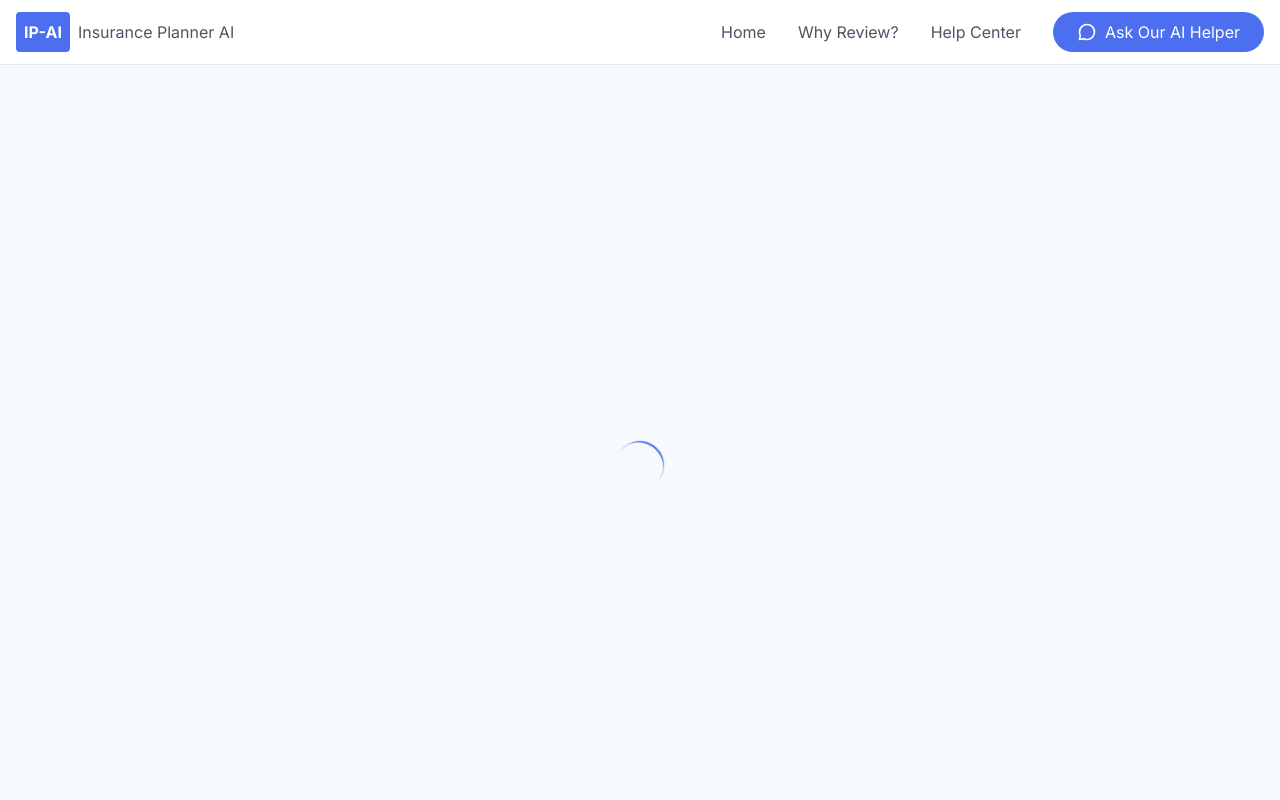
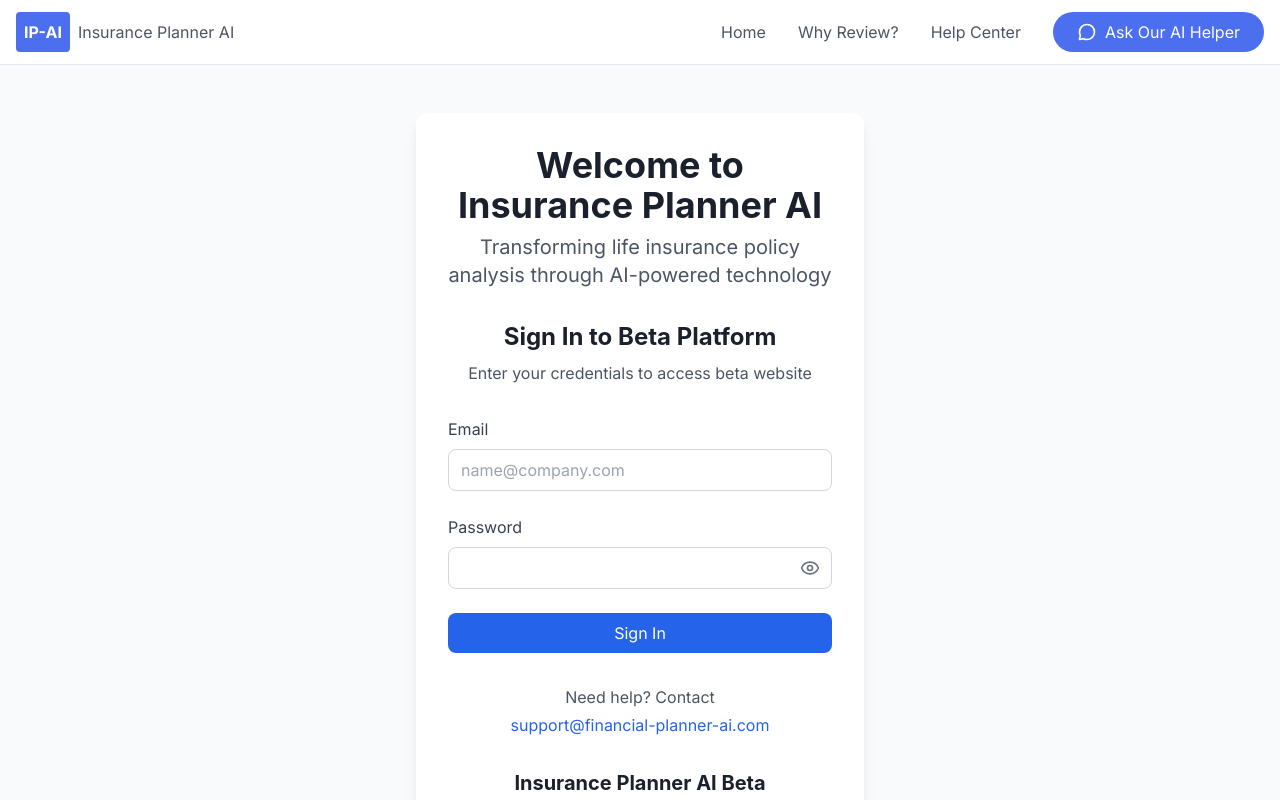
Before and after one commit to itsgabeover/dashboard-copy, a Next.js app: page /login in a window 1280 px wide. Before the commit this address had no page. Shown: the top 800 px of the page. Built offline with nearby package versions, Linux system fonts and the light colour scheme.

Commit message:
Update page.tsx

```diff
--- a/app/login/page.tsx
+++ b/app/login/page.tsx
@@ -1,255 +1,152 @@
 "use client"
 
-import { useRouter } from "next/navigation"
-import { useEffect, useState } from "react"
-import { Upload, AlertTriangle, X, Info, ChevronRight, Zap } from "lucide-react"
-import { Button } from "@/components/ui/button"
-import { Input } from "@/components/ui/input"
-import { Card, CardContent, CardHeader, CardTitle, CardDescription } from "@/components/ui/card"
-import Link from "next/link"
+import type React from "react"
+import { useState } from "react"
+import { Eye, EyeOff } from "lucide-react"
 
-const isValidEmail = (email: string): boolean => {
-  const emailRegex = /^[^\s@]+@[^\s@]+\.[^\s@]+$/
-  const validTLDs = [".com", ".net", ".org", ".edu", ".gov", ".mil", ".info", ".io", ".co.uk", ".ca"]
-  return (
-    emailRegex.test(email) &&
-    !email.endsWith(".con") &&
-    !email.endsWith(".cim") &&
-    !email.includes("..") &&
-    email.length <= 254 &&
-    validTLDs.some((tld) => email.toLowerCase().endsWith(tld))
-  )
-}
+export default function LoginPage() {
+  const [email, setEmail] = useState("")
+  const [password, setPassword] = useState("")
+  const [showPassword, setShowPassword] = useState(false)
+  const [error, setError] = useState("")
 
-const UploadPage = () => {
-  const router = useRouter()
-  const [isLoading, setIsLoading] = useState(true)
-  const [file, setFile] = useState<File | null>(null)
-  const [email, setEmail] = useState("")
-  const [uploadStatus, setUploadStatus] = useState<"idle" | "uploading" | "success" | "error">("idle")
-  const [errorMessage, setErrorMessage] = useState("")
+  const validateEmail = (email: string): boolean => {
+    const regex = /^[^\s@]+@[^\s@]+\.[^\s@]+$/
+    return regex.test(email)
+  }
 
-  useEffect(() => {
-    const token = sessionStorage.getItem("upload_token")
-    if (token) {
-      setIsLoading(false)
-    } else {
-      router.push("/")
+  const handleSubmit = async (e: React.FormEvent) => {
+    e.preventDefault()
+    console.log("Form submitted - attempting login with:", email)
+
+    setError("")
+
+    if (!email || !password) {
+      setError("Please fill in all fields")
+      return
     }
-  }, [router])
 
-  const handleFileChange = (event: React.ChangeEvent<HTMLInputElement>) => {
-    const selectedFile = event.target.files?.[0]
-    if (selectedFile) {
-      if (selectedFile.type !== "application/pdf") {
-        setErrorMessage("Please select a PDF file.")
-        return
+    if (!validateEmail(email)) {
+      setError("Please enter a valid email address")
+      return
+    }
+
+    try {
+      console.log("Making fetch request to /api/login")
+      const response = await fetch("/api/login", {
+        method: "POST",
+        headers: {
+          "Content-Type": "application/json",
+        },
+        body: JSON.stringify({
+          email: email.trim(),
+          password: password,
+        }),
+        credentials: "include",
+      })
+
+      console.log("Fetch response received:", response.status)
+
+      const contentType = response.headers.get("content-type")
+      console.log("Response content type:", contentType)
+
+      const data = await response.json()
+      console.log("Response data:", data)
+
+      if (!response.ok) {
+        throw new Error(data.error || "Invalid credentials")
       }
-      if (selectedFile.size > 2 * 1024 * 1024) {
-        setErrorMessage("File size exceeds 2MB.")
-        return
-      }
-      setFile(selectedFile)
-      setErrorMessage("")
+
+      console.log("Login successful, redirecting...")
+      window.location.href = "/"
+    } catch (err) {
+      console.error("Login error:", err)
+      setError(err instanceof Error ? err.message : "Invalid email or password")
     }
   }
 
-  const handleSubmit = async (event: React.FormEvent) => {
-    event.preventDefault()
-    if (!file || !email) return
-    if (!isValidEmail(email)) {
-      setErrorMessage("Please enter a valid email address.")
-      return
-    }
+  return (
+    <div className="min-h-screen flex flex-col items-center justify-center bg-gray-50 py-12 px-4 sm:px-6 lg:px-8">
+      <div className="max-w-md w-full space-y-8 bg-white p-8 rounded-xl shadow-lg">
+        {/* Header */}
+        <div className="text-center">
+          <h1 className="text-4xl font-bold mb-2">Welcome to Insurance Planner AI</h1>
+          <p className="text-xl text-gray-600 mb-8">
+            Transforming life insurance policy analysis through AI-powered technology
+          </p>
+        </div>
 
-    setUploadStatus("uploading")
-    setErrorMessage("")
+        {/* Sign In Form */}
+        <div className="bg-white rounded-lg">
+          <h2 className="text-2xl font-bold text-center mb-2">Sign In to Beta Platform</h2>
+          <p className="text-gray-600 text-center mb-8">Enter your credentials to access beta website</p>
 
-    const formData = new FormData()
-    formData.append("file", file)
-    formData.append("email", email)
+          <form onSubmit={handleSubmit} className="space-y-6">
+            {error && <div className="text-red-500 text-sm text-center bg-red-50 py-2 px-4 rounded">{error}</div>}
 
-    const storedToken = sessionStorage.getItem("upload_token")
-    const controller = new AbortController()
-    const timeoutId = setTimeout(() => controller.abort(), 30000)
+            <div>
+              <label htmlFor="email" className="block text-gray-700 mb-2">
+                Email
+              </label>
+              <input
+                id="email"
+                type="email"
+                value={email}
+                onChange={(e) => setEmail(e.target.value)}
+                placeholder="name@company.com"
+                className="w-full px-3 py-2 border border-gray-300 rounded-lg focus:ring-2 focus:ring-blue-500 focus:border-blue-500"
+                required
+              />
+            </div>
 
-    try {
-      const response = await fetch("/api/upload", {
-        method: "POST",
-        headers: {
-          Accept: "application/json",
-          Authorization: `Bearer ${storedToken}`,
-        },
-        body: formData,
-        signal: controller.signal,
-      })
-      clearTimeout(timeoutId)
+            <div>
+              <label htmlFor="password" className="block text-gray-700 mb-2">
+                Password
+              </label>
+              <div className="relative">
+                <input
+                  id="password"
+                  type={showPassword ? "text" : "password"}
+                  value={password}
+                  onChange={(e) => setPassword(e.target.value)}
+                  className="w-full px-3 py-2 border border-gray-300 rounded-lg focus:ring-2 focus:ring-blue-500 focus:border-blue-500"
+                  required
+                />
+                <button
+                  type="button"
+                  onClick={() => setShowPassword(!showPassword)}
+                  className="absolute right-3 top-1/2 transform -translate-y-1/2 text-gray-500"
+                >
+                  {showPassword ? <EyeOff className="h-5 w-5" /> : <Eye className="h-5 w-5" />}
+                </button>
+              </div>
+            </div>
 
-      if (!response.ok) {
-        throw new Error(`Upload failed: ${response.statusText}`)
-      }
-      setUploadStatus("success")
-      router.push("/upload/success")
-    } catch (error: unknown) {
-      console.error("Upload error:", error)
-      if (error instanceof Error) {
-        if (error.name === "AbortError") {
-          setErrorMessage("Upload timed out. Please try again.")
-        } else {
-          setErrorMessage("Upload failed. Please try again or contact support.")
-        }
-      } else {
-        setErrorMessage("Upload failed. Please try again or contact support.")
-      }
-      setUploadStatus("error")
-    }
-  }
+            <button
+              type="submit"
+              className="w-full bg-blue-600 text-white py-2 px-4 rounded-lg hover:bg-blue-700 focus:outline-none focus:ring-2 focus:ring-blue-500 focus:ring-offset-2"
+            >
+              Sign In
+            </button>
+          </form>
 
-  const clearFileSelection = () => {
-    setFile(null)
-  }
+          {/* Footer Links */}
+          <div className="mt-8 text-center">
+            <p className="text-gray-600 flex flex-col gap-1 items-center">
+              <span>Need help? Contact</span>
+              <a href="mailto:support@financialplanner-ai.com" className="text-blue-600 hover:underline">
+                support@financial-planner-ai.com
+              </a>
+            </p>
+          </div>
 
-  if (isLoading) {
-    return (
-      <div className="min-h-screen flex items-center justify-center">
-        <div className="animate-spin rounded-full h-12 w-12 border-b-2 border-[#4B6FEE]" aria-label="Loading" />
+          {/* Beta Info */}
+          <div className="text-center pt-8">
+            <h3 className="text-xl font-bold">Insurance Planner AI Beta</h3>
+            <p className="text-gray-600">Transforming life insurance reviews through AI</p>
+          </div>
+        </div>
       </div>
-    )
-  }
-
-  const isSubmitDisabled = uploadStatus === "uploading" || !file || !email || (email.length > 0 && !isValidEmail(email))
-
-  return (
-    <div className="flex flex-col min-h-screen">
-      {/* Advisor Banner */}
-      <div className="bg-gradient-to-r from-blue-50 via-blue-100 to-blue-50 text-blue-700 py-2 px-4 text-center border-b border-blue-100/50">
-        <Link
-          href="/advisor-demo"
-          className="text-base font-medium hover:underline inline-flex items-center gap-2 transition-colors hover:text-blue-800"
-        >
-          Financial Advisor? Schedule a Demo <ChevronRight className="w-4 h-4" />
-        </Link>
-      </div>
-
-      <section className="w-full bg-gradient-to-b from-gray-100 to-blue-100/50 flex-grow">
-        <div className="container mx-auto px-4 pt-16 md:pt-24 lg:pt-32">
-          <Card className="max-w-3xl mx-auto">
-            <CardHeader>
-              <CardTitle className="text-3xl font-bold text-[#4B6FEE] mb-4">Upload Your Policy</CardTitle>
-              <CardDescription className="text-lg text-gray-600">
-                Please upload your life insurance policy&apos;s in-force illustration for analysis. Our AI will review
-                your policy and provide detailed insights within minutes.
-              </CardDescription>
-            </CardHeader>
-            <CardContent>
-              <form onSubmit={handleSubmit} className="space-y-6">
-                <div>
-                  <label htmlFor="file" className="block text-sm font-medium text-gray-700 mb-2">
-                    Policy File (PDF)
-                  </label>
-                  <div className="mt-1 flex justify-center px-6 pt-5 pb-6 border-2 border-gray-300 border-dashed rounded-md">
-                    <div className="space-y-1 text-center">
-                      <Upload className="mx-auto h-12 w-12 text-gray-400" />
-                      <div className="flex text-sm text-gray-600">
-                        <label
-                          htmlFor="file-upload"
-                          className="relative cursor-pointer bg-white rounded-md font-medium text-[#4B6FEE] hover:text-[#3B4FDE] focus-within:outline-none focus-within:ring-2 focus-within:ring-offset-2 focus-within:ring-[#4B6FEE]"
-                        >
-                          <span>Upload a file</span>
-                          <Input
-                            id="file-upload"
-                            name="file-upload"
-                            type="file"
-                            className="sr-only"
-                            onChange={handleFileChange}
-                            accept=".pdf"
-                          />
-                        </label>
-                        <p className="pl-1">or drag and drop</p>
-                      </div>
-                      <p className="text-xs text-gray-500">PDF up to 2MB</p>
-                    </div>
-                  </div>
-                  {file && (
-                    <div className="mt-2 flex items-center justify-between">
-                      <p className="text-sm text-gray-600">Selected file: {file.name}</p>
-                      <Button
-                        type="button"
-                        variant="ghost"
-                        size="sm"
-                        onClick={clearFileSelection}
-                        className="text-red-500 hover:text-red-700"
-                      >
-                        <X className="h-4 w-4" />
-                      </Button>
-                    </div>
-                  )}
-                </div>
-
-                <div>
-                  <label htmlFor="email" className="block text-sm font-medium text-gray-700 mb-2">
-                    Email Address
-                  </label>
-                  <Input
-                    type="email"
-                    id="email"
-                    value={email}
-                    onChange={(e) => {
-                      setEmail(e.target.value)
-                      if (e.target.value && !isValidEmail(e.target.value)) {
-                        setErrorMessage("Please enter a valid email address")
-                      } else {
-                        setErrorMessage("")
-                      }
-                    }}
-                    placeholder="your@email.com"
-                    required
-                    className={`w-full ${email && !isValidEmail(email) ? "border-red-500" : ""}`}
-                  />
-                  <div className="mt-2 flex items-start space-x-2 text-sm text-gray-600">
-                    <Info className="h-4 w-4 mt-0.5 flex-shrink-0" />
-                    <p>
-                      Please double-check your email address carefully. Your analysis will be sent to this email. If you
-                      don&apos;t receive it within 30 minutes, please check your spam/junk folders. Still can&apos;t
-                      find it? Contact us at{" "}
-                      <a href="mailto:support@financialplanner-ai.com" className="text-[#4B6FEE] hover:text-[#3B4FDE]">
-                        support@financialplanner-ai.com
-                      </a>
-                    </p>
-                  </div>
-                  {email && !isValidEmail(email) && (
-                    <p className="mt-1 text-sm text-red-500">Please enter a valid email address</p>
-                  )}
-                </div>
-
-                <Button
-                  type="submit"
-                  className="w-full bg-[#4B6FEE] hover:bg-[#3B4FDE] text-white px-8 py-4 rounded-full text-lg font-semibold transition-all duration-300 hover:scale-105 shadow-lg hover:shadow-xl"
-                  disabled={isSubmitDisabled}
-                >
-                  {uploadStatus === "uploading" ? (
-                    "Uploading..."
-                  ) : (
-                    <>
-                      Upload Policy
-                      <Zap className="ml-2 h-5 w-5" />
-                    </>
-                  )}
-                </Button>
-              </form>
-
-              {errorMessage && (
-                <div className="mt-4 p-4 bg-red-100 text-red-700 rounded-md flex items-center">
-                  <AlertTriangle className="mr-2" />
-                  <span>{errorMessage}</span>
-                </div>
-              )}
-            </CardContent>
-          </Card>
-        </div>
-      </section>
     </div>
   )
 }
-
-export default UploadPage
```
